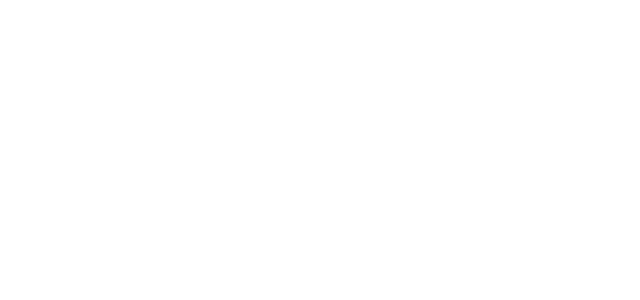
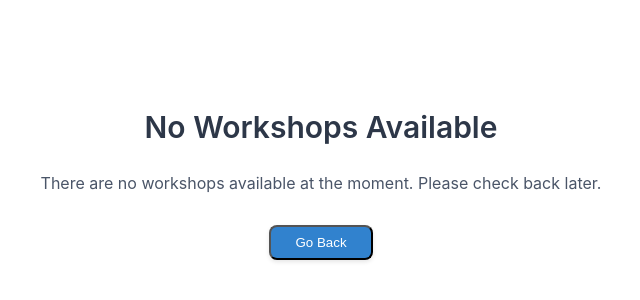
Before and after one commit to rupasrikatari/WORKSHOP, a React (Create React App) app in the folder frontend/: page /noworkshop in a window 1280 px wide. Before the commit this address had no page. Shown: the part 242-542 px from the top of the page, without its empty margins (319-959 px from the left). Built offline with nearby package versions, Linux system fonts and the light colour scheme.

Commit message:
no website page

```diff
--- a/frontend/src/App.js
+++ b/frontend/src/App.js
@@ -4,6 +4,7 @@ import Courses from "./pages/CoursesDetails/Courses"
 import Register from "./pages/Register/register"
 import AdminDashboard from "./components/admin/admindashboard"
 import UserCards from "./pages/user/userCards" // ✅ Correct Import
+import NoWorkshopAvailable from "./pages/NoWorkshopAvailable/NoWorkshopAvailable"
 
 function App() {
   return (
@@ -15,6 +16,7 @@ function App() {
         <Route path="/register" element={<Register />} />
         <Route path="/admin" element={<AdminDashboard />} />
         <Route path="/admin/create-workshop" element={<Register />} />
+        <Route path="/noworkshop" element={<NoWorkshopAvailable/>}/>
       </Routes>
     </Router>
   )
--- /dev/null
+++ b/frontend/src/pages/NoWorkshopAvailable/NoWorkshopAvailable.jsx
@@ -0,0 +1,17 @@
+import React from "react";
+import { Container, Title, Message, Button } from "./NoWorkshopAvailableStyles";
+
+const NoWorkshopAvailable = () => {
+    return (
+      <Container>
+        <Title>No Workshops Available</Title>
+        <Message>
+
+            There are no workshops available at the moment. Please check back later.
+        </Message>
+        <Button>Go Back</Button>
+      </Container>
+    );
+  };
+
+  export default NoWorkshopAvailable;
--- /dev/null
+++ b/frontend/src/pages/NoWorkshopAvailable/NoWorkshopAvailableStyles.js
@@ -0,0 +1,36 @@
+import styled from "styled-components";
+
+export const Container = styled.div`
+  display: flex;
+  flex-direction: column;
+  align-items: center;
+  justify-content: center;
+  height: 100vh;
+  text-align: center;
+  padding: 16px;
+`;
+
+export const Title = styled.h1`
+  font-size: 1.875rem;
+  font-weight: 600;
+  color: #2d3748;
+`;
+
+export const Message = styled.p`
+  color: #4a5568;
+  margin-top: 8px;
+`;
+
+export const Button = styled.button`
+  margin-top: 16px;
+  padding: 8px 24px;
+  background-color: #3182ce;
+  color: white;
+  border-radius: 8px;
+  box-shadow: 0 2px 4px rgba(0, 0, 0, 0.1);
+  transition: background-color 0.3s;
+
+  &:hover {
+    background-color: #2b6cb0;
+  }
+`;
```
